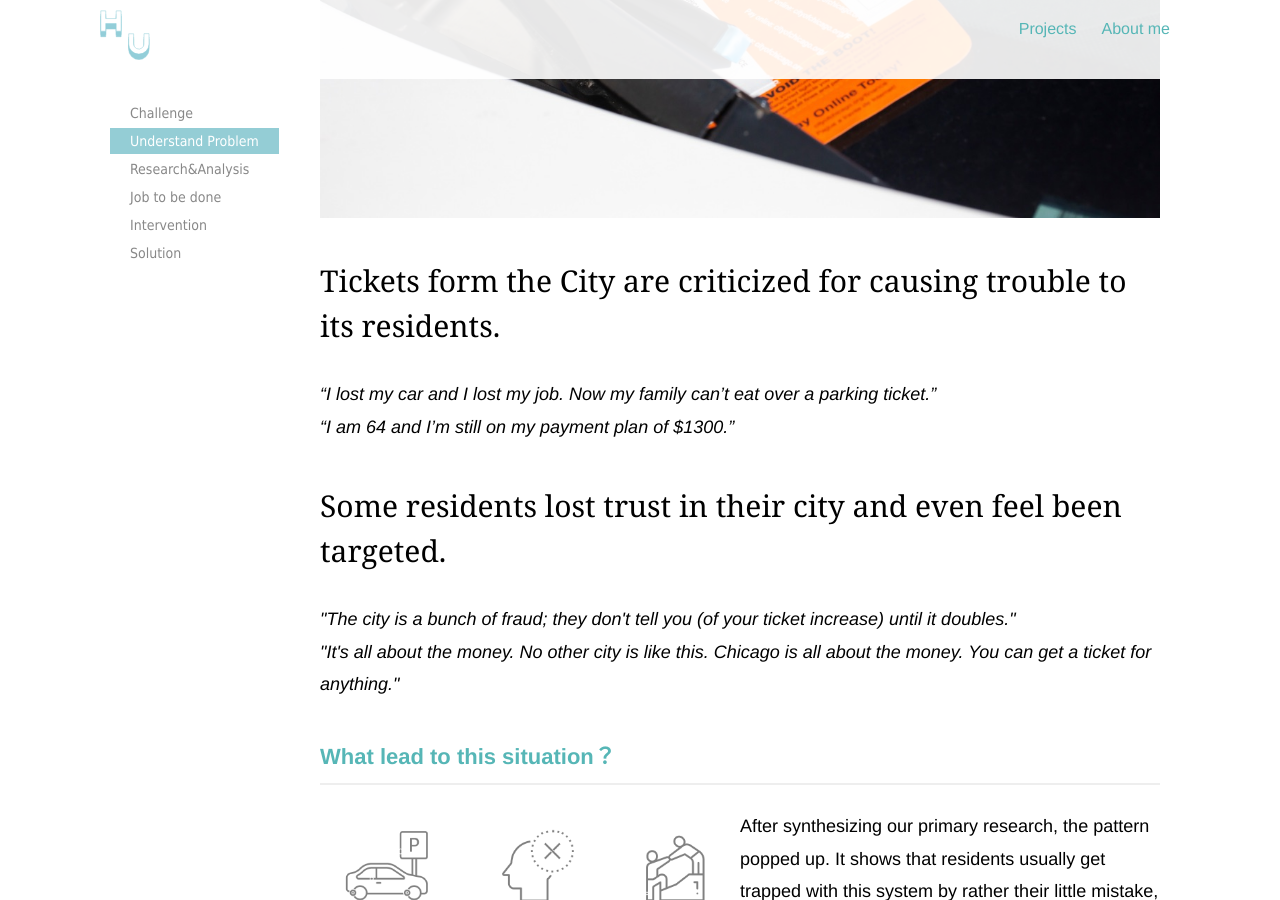
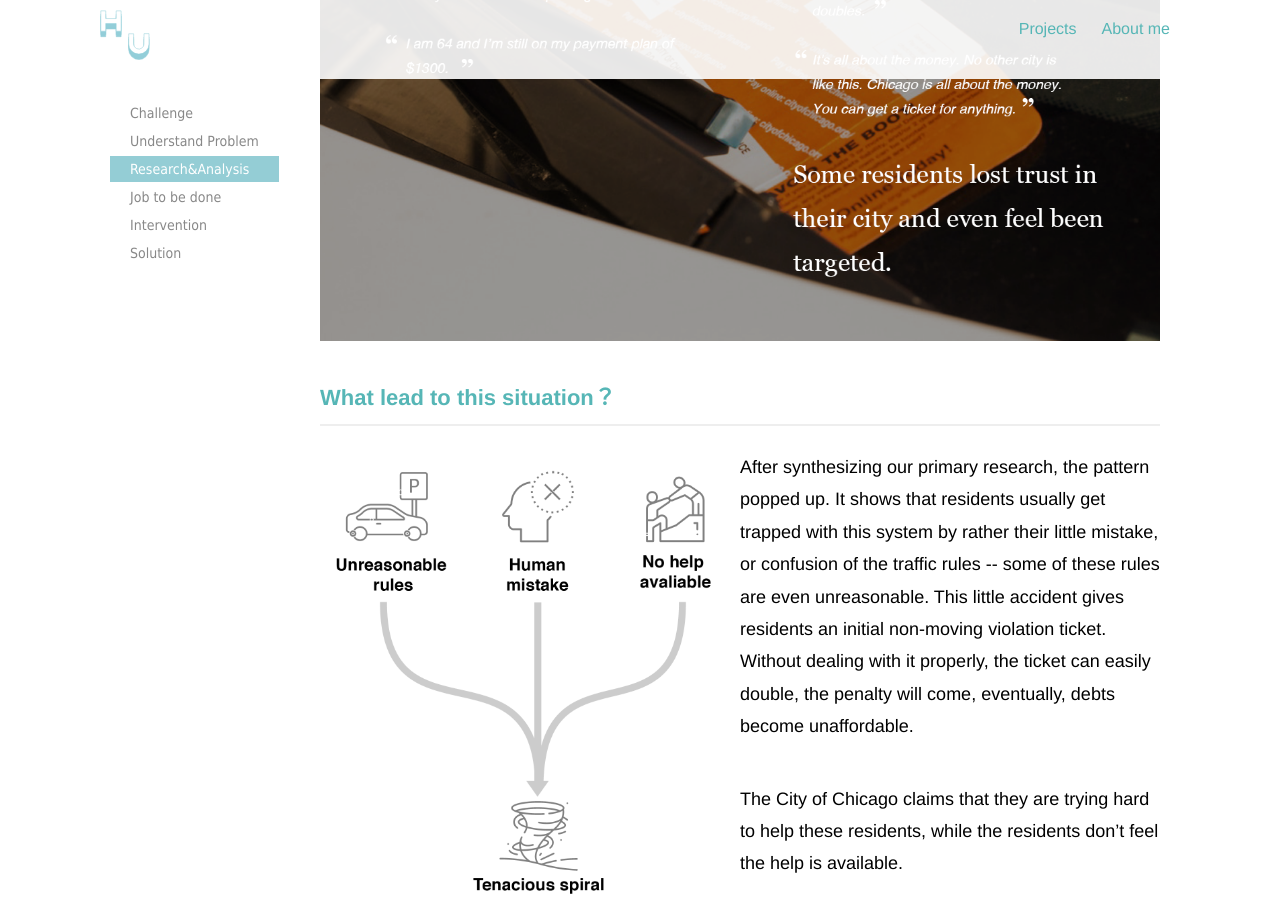
Before and after one commit to yuanyuanhu96/Potfolio-Archive, a Jekyll site: the page projects/ticket.html, which Jekyll copies as it is, in a window 1280 px wide and 900 px high, scrolled down 1811 px. Built offline with Jekyll 4.4.1, drawn with Linux system fonts in a browser that asks for light colours.

Commit message:
Changed whty should we care in ticket

```diff
--- a/projects/ticket.html
+++ b/projects/ticket.html
@@ -84,8 +84,8 @@
 
                     <h2>Why should we care</h2>
 
-                    <p><img alt="Git Bash" src="../img/ticket/ticket-02.jpg" /> </p>
-                    <div class="highlight">Tickets form the City are criticized for causing trouble to its residents.
+                    <p><img alt="Git Bash" src="../img/ticket/ticket-02.png" /> </p>
+                    <!-- <div class="highlight">Tickets form the City are criticized for causing trouble to its residents.
                     </div>
 
                     <p> <I>“I lost my car and I lost my job. Now my family can’t eat over a parking ticket.”<br>
@@ -102,7 +102,7 @@
                         </I>
                         <I>"It's all about the money. No other city is like this. Chicago is all about the money. You can get a ticket
                             for anything."
-                        </I></p>
+                        </I></p> -->
 
                 </div>
 
```
Also changed, not shown: img/ticket/ticket-02.jpg (deleted), img/ticket/ticket-02.png (added).
